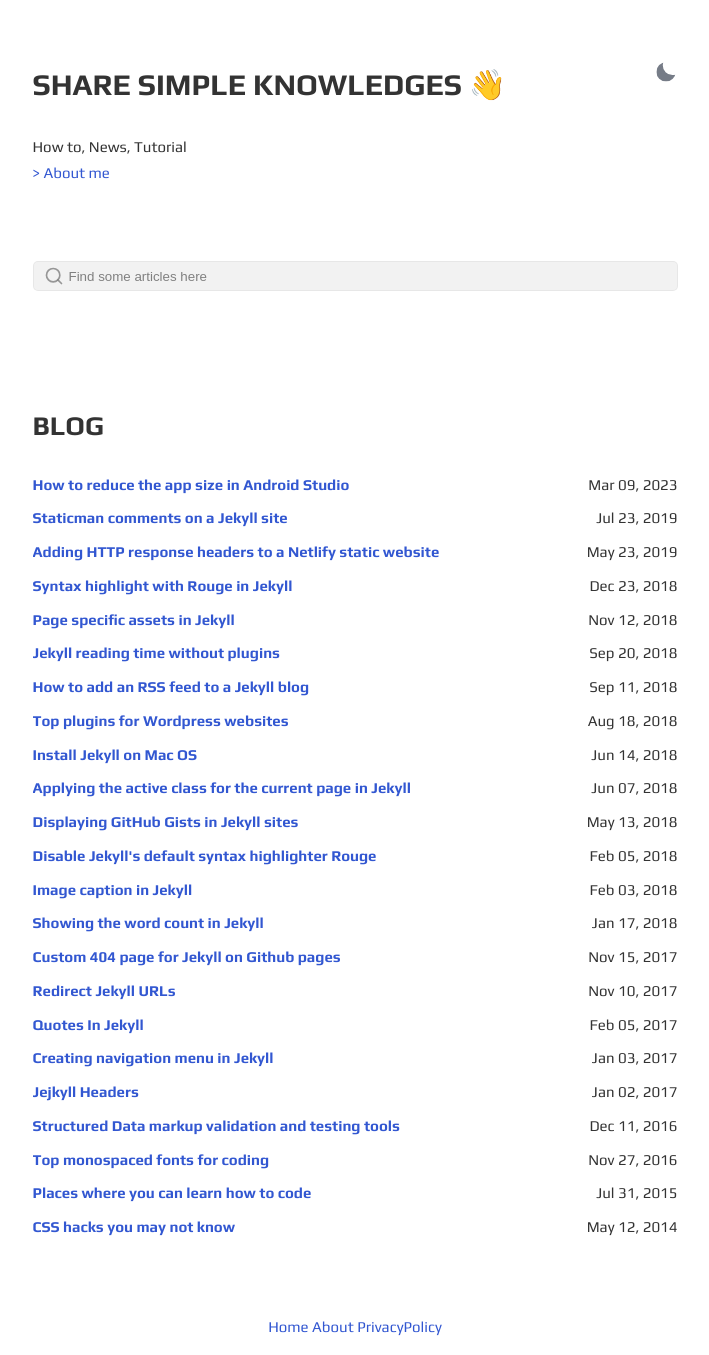
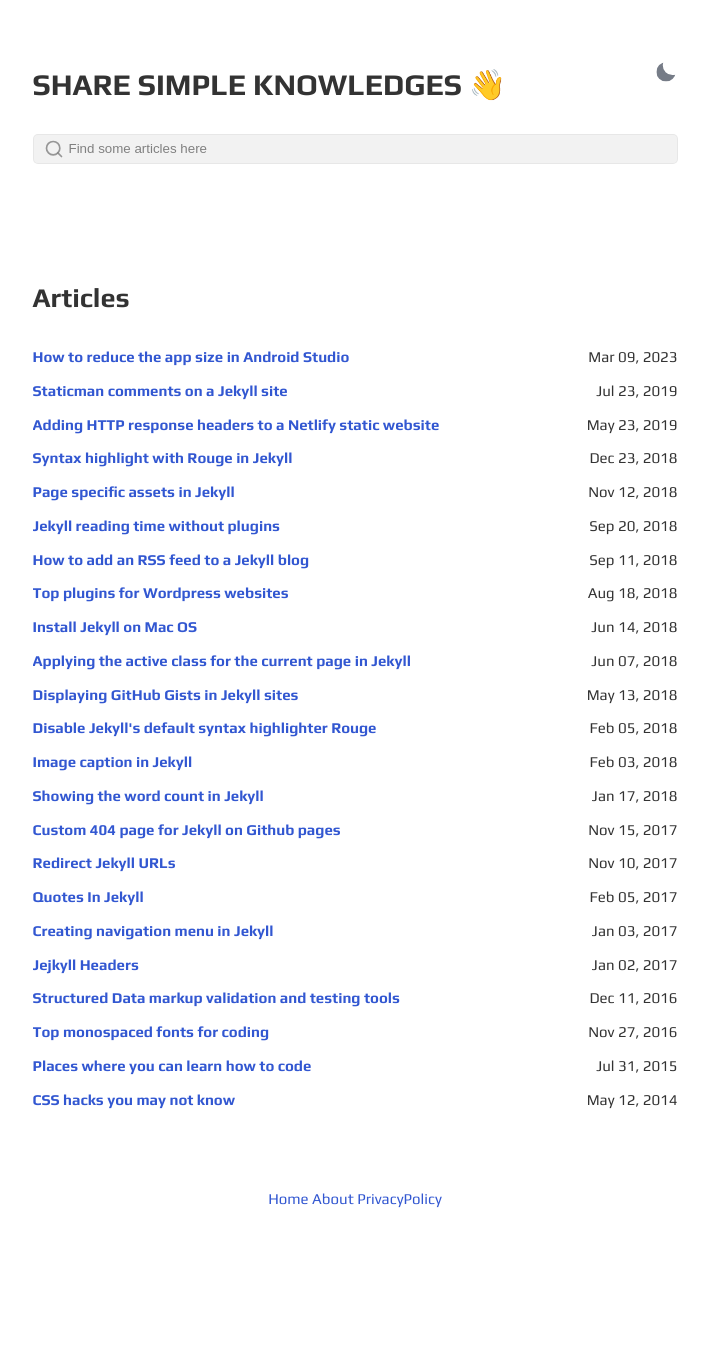
Before and after one commit to vrxangel/vrxangel.github.io, a Jekyll site: the page built from index.html, in a window 1280 px wide. Shown: the whole page, without its empty margins (285-994 px from the left). Built offline with Jekyll 4.4.1, drawn with Linux system fonts in a browser that asks for light colours; after the commit the page ends 1228 px from its top, so only the background shows below that.

Commit message:
Update index.html

```diff
--- a/index.html
+++ b/index.html
@@ -8,18 +8,7 @@ layout: default
             <div></div>
         </button>
     </div>
-    <div class="bio">
-	    {{ site.description }}
-        <p>
-	    <a href="{{ site.url }}{{ site.baseurl }}/about/">> About me</a>
-        </p>
-    </div>
-
-
 </section>
-
-
-
 <div class="search-article">
     <label for="search-input" aria-hidden="true">
         <!-- Magnifier -->
@@ -36,7 +25,7 @@ layout: default
 </div>
 
 <section class="posts" id="Blog">
-    <h2>BLOG</h2>
+    <h2>Articles</h2>
     <ul>
         {% for post in site.posts %}
         <li>
```
